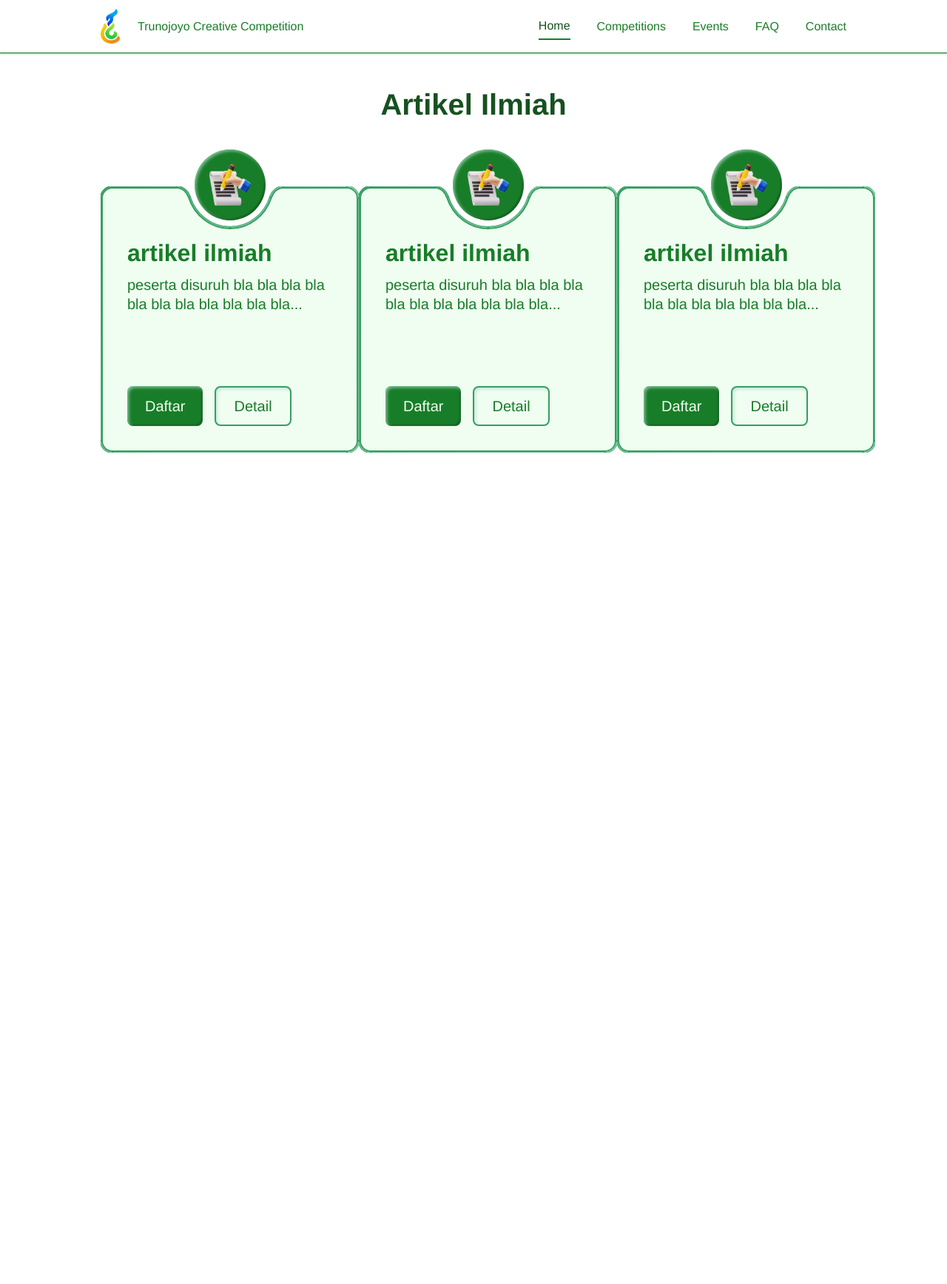
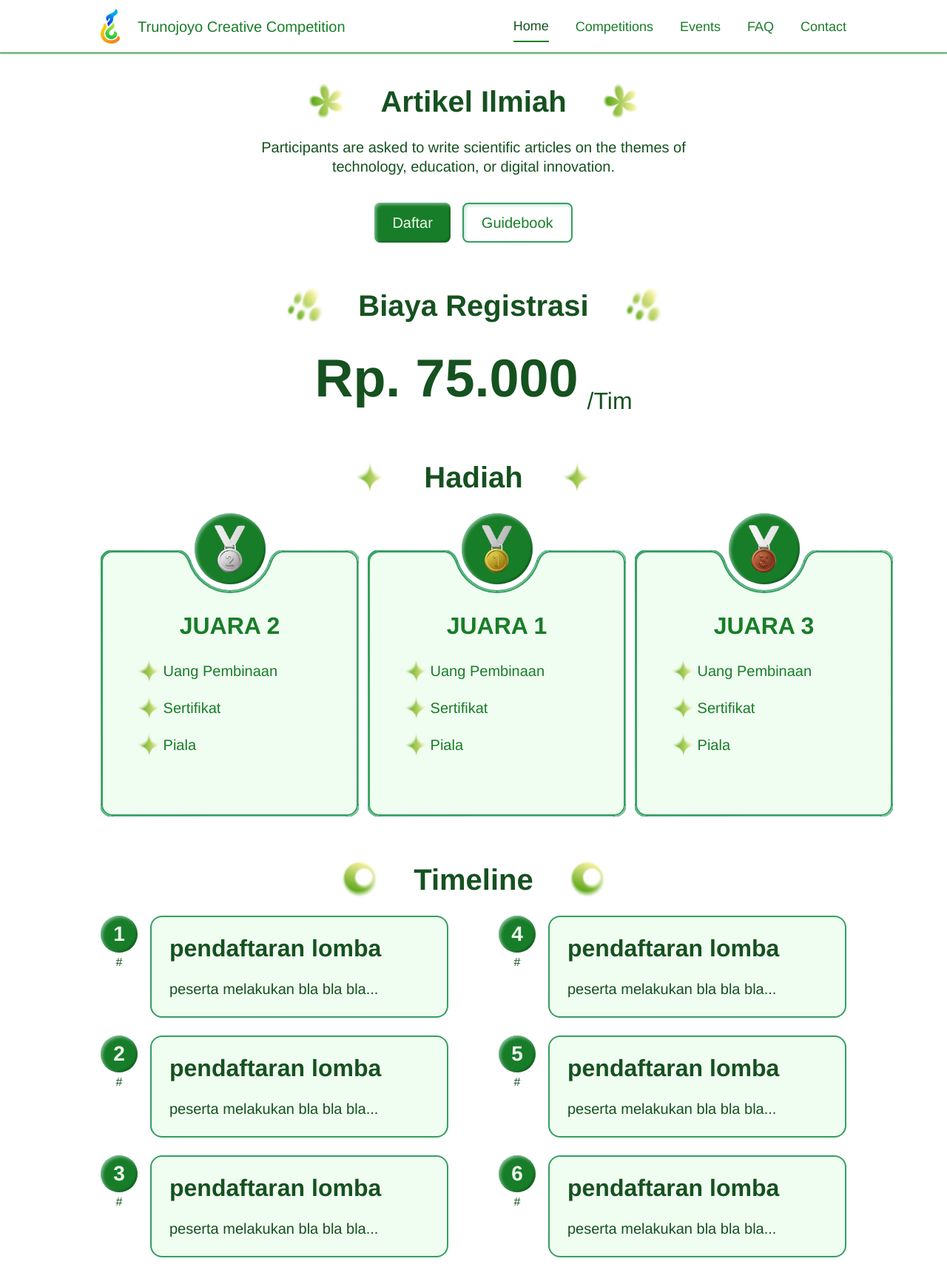
Before and after one commit to azhari-dev/redesign-tcc-2, a PHP site: page /competitions/artikel-ilmiah.html in a window 1280 px wide. Shown: the whole page at 74% size. Before the commit the page ends 612 px from the top, so only its background shows below. Run offline with PHP 8.4, Linux system fonts and the light colour scheme.

Commit message:
update competitions

```diff
--- a/competitions/artikel-ilmiah.html
+++ b/competitions/artikel-ilmiah.html
@@ -17,9 +17,9 @@
       <div class="navbar">
         <div class="nav-logo">
           <img src="../img/logotcc.png" alt="logo tcc">
-          <span>Trunojoyo Creative Competition</span>
+          <p class="headline-3-medium">Trunojoyo Creative Competition</p>
         </div>
-        <div class="nav-menu">
+        <div class="nav-menu callout-medium">
           <a href="../index.html" class="menu active">Home</a>
           <a href="../index.html#competitions" class="menu">Competitions</a>
           <a href="../index.html#event" class="menu">Events</a>
@@ -27,17 +27,53 @@
           <a href="../index.html#contact" class="menu">Contact</a>
         </div>
       </div>
-      <div class="main">
-        <div class="competitions">
+      <div class="competitions-page">
         <div class="headings">
-            <div class="flower"></div>
+          <div class="flower">
+            <img src="../img/elemen-1.png" alt="union-lite">
+          </div>
           <p class="heading-2-bold">Artikel Ilmiah</p>
-            <div class="flower"></div>
+          <div class="flower">
+            <img src="../img/elemen-1.png" alt="union-lite">
           </div>
-          <div class="contain">
+        </div>
+        <div class="section">
+          <div class="section-content">
+            <p class="headline-3-medium">Participants are asked to write scientific articles on the themes of technology, education, or digital innovation.</p>
+            <div class="card-button">
+              <div class="card-button">
+                <a href="#" class="label-1-medium button-2-1">Daftar</a>
+                <a href="#" class="label-1-medium button-2-2">Guidebook</a>
+              </div>
+            </div>
+          </div>
+        </div>
+        <div class="headings">
+          <div class="flower">
+            <img src="../img/elemen-10.png" alt="union-lite">
+          </div>
+          <p class="heading-2-bold">Biaya Registrasi</p>
+          <div class="flower">
+            <img src="../img/elemen-10.png" alt="union-lite">
+          </div>
+        </div>
+        <div class="section registrasi">
+          <p>Rp. 75.000</p>
+          <p class="heading-3-medium">/Tim</p>
+        </div>
+        <div class="headings">
+          <div class="flower">
+            <img src="../img/elemen-4.png" style="rotate: -8deg;" alt="union-lite">
+          </div>
+          <p class="heading-2-bold">Hadiah</p>
+          <div class="flower">
+            <img src="../img/elemen-4.png" style="rotate: -8deg;" alt="union-lite">
+          </div>
+        </div>
+        <div class="section registrasi contain">
           <div class="card">
             <div class="card-icon">
-                <img src="../img/artikel-ilmiah.png" alt="artikel-ilmiah">
+              <img src="../img/second.png" alt="artikel-ilmiah">
             </div>
             <div class="card-contain">
               <div class="subtract-contain">
@@ -54,35 +90,29 @@
                     </linearGradient>
                   </defs>
                 </svg>
-                  <!-- <svg xmlns="http://www.w3.org/2000/svg" height="360" viewBox="0 0 349 360" fill="none" class="subtract">
-                    <mask id="path-1-inside-1_73_2666" fill="white">
-                      <path d="M349 344C349 352.837 341.837 360 333 360H16C7.16344 360 0 352.837 0 344V16C0 7.16344 7.16344 0 16 0H116.539C124.836 0 131.509 6.48927 134.372 14.277C141.005 32.3212 156.67 45 174.939 45C193.209 45 208.874 32.3213 215.507 14.277C218.37 6.48928 225.043 0 233.34 0H333C341.837 0 349 7.16344 349 16V344Z"/>
-                    </mask>
-                    <path d="M349 344C349 352.837 341.837 360 333 360H16C7.16344 360 0 352.837 0 344V16C0 7.16344 7.16344 0 16 0H116.539C124.836 0 131.509 6.48927 134.372 14.277C141.005 32.3212 156.67 45 174.939 45C193.209 45 208.874 32.3213 215.507 14.277C218.37 6.48928 225.043 0 233.34 0H333C341.837 0 349 7.16344 349 16V344Z" fill="#F0FDF1"/>
-                    <path d="M174.939 45V47V45ZM134.372 14.277L132.495 14.9671L134.372 14.277ZM215.507 14.277L213.63 13.5869L215.507 14.277ZM333 360V358H16V360V362H333V360ZM0 344H2V16H0H-2V344H0ZM16 0V2H116.539V0V-2H16V0ZM134.372 14.277L132.495 14.9671C139.362 33.6466 155.681 47 174.939 47V45V43C157.66 43 142.649 30.9959 136.249 13.5869L134.372 14.277ZM174.939 45V47C194.198 47 210.517 33.6466 217.384 14.9671L215.507 14.277L213.63 13.5869C207.23 30.9959 192.219 43 174.939 43V45ZM233.34 0V2H333V0V-2H233.34V0ZM349 16H347V344H349H351V16H349ZM333 0V2C340.732 2 347 8.26801 347 16H349H351C351 6.05888 342.941 -2 333 -2V0ZM116.539 0V2C123.714 2 129.809 7.66143 132.495 14.9671L134.372 14.277L136.249 13.5869C133.209 5.31711 125.959 -2 116.539 -2V0ZM0 16H2C2 8.26801 8.26801 2 16 2V0V-2C6.05888 -2 -2 6.05887 -2 16H0ZM16 360V358C8.26801 358 2 351.732 2 344H0H-2C-2 353.941 6.05887 362 16 362V360ZM215.507 14.277L217.384 14.9671C220.07 7.66144 226.165 2 233.34 2V0V-2C223.92 -2 216.67 5.31712 213.63 13.5869L215.507 14.277ZM333 360V362C342.941 362 351 353.941 351 344H349H347C347 351.732 340.732 358 333 358V360Z" fill="url(#paint0_linear_73_2666)" mask="url(#path-1-inside-1_73_2666)"/>
-                    <defs>
-                      <linearGradient id="paint0_linear_73_2666" x1="0.000232304" y1="1.4302e-06" x2="266.642" y2="148.648" gradientUnits="userSpaceOnUse">
-                        <stop stop-color="#349F61"/>
-                        <stop offset="1" stop-color="#E8F9F9" stop-opacity="0.75"/>
-                      </linearGradient>
-                    </defs>
-                  </svg> -->
               </div>
-                <div class="card-content">
+              <div class="card-content-diff">
+                <p class="heading-3-bold">JUARA 2</p>
                 <div class="content">
-                    <p class="heading-3-bold">artikel ilmiah</p>
-                    <p class="headline-3-regular">peserta disuruh bla bla bla bla bla bla bla bla bla bla bla...</p>
+                  <div class="list-card">
+                    <img src="../img/elemen-4.png" alt="elemen-5">
+                    <p class="headline-3-medium">Uang Pembinaan</p>
                   </div>
-                  <div class="card-button">
-                    <a href="#" class="label-1-medium button-2-1">Daftar</a>
-                    <a href="artikel-ilmiah.html" class="label-1-medium button-2-2">Detail</a>
+                  <div class="list-card">
+                    <img src="../img/elemen-4.png" alt="elemen-5">
+                    <p class="headline-3-medium">Sertifikat</p>
+                  </div>
+                  <div class="list-card">
+                    <img src="../img/elemen-4.png" alt="elemen-5">
+                    <p class="headline-3-medium">Piala</p>
+                  </div>
                 </div>
               </div>
             </div>
           </div>
           <div class="card">
             <div class="card-icon">
-                <img src="../img/artikel-ilmiah.png" alt="artikel-ilmiah">
+              <img src="../img/first.png" alt="artikel-ilmiah">
             </div>
             <div class="card-contain">
               <div class="subtract-contain">
@@ -99,35 +129,29 @@
                     </linearGradient>
                   </defs>
                 </svg>
-                  <!-- <svg xmlns="http://www.w3.org/2000/svg" height="360" viewBox="0 0 349 360" fill="none" class="subtract">
-                    <mask id="path-1-inside-1_73_2666" fill="white">
-                      <path d="M349 344C349 352.837 341.837 360 333 360H16C7.16344 360 0 352.837 0 344V16C0 7.16344 7.16344 0 16 0H116.539C124.836 0 131.509 6.48927 134.372 14.277C141.005 32.3212 156.67 45 174.939 45C193.209 45 208.874 32.3213 215.507 14.277C218.37 6.48928 225.043 0 233.34 0H333C341.837 0 349 7.16344 349 16V344Z"/>
-                    </mask>
-                    <path d="M349 344C349 352.837 341.837 360 333 360H16C7.16344 360 0 352.837 0 344V16C0 7.16344 7.16344 0 16 0H116.539C124.836 0 131.509 6.48927 134.372 14.277C141.005 32.3212 156.67 45 174.939 45C193.209 45 208.874 32.3213 215.507 14.277C218.37 6.48928 225.043 0 233.34 0H333C341.837 0 349 7.16344 349 16V344Z" fill="#F0FDF1"/>
-                    <path d="M174.939 45V47V45ZM134.372 14.277L132.495 14.9671L134.372 14.277ZM215.507 14.277L213.63 13.5869L215.507 14.277ZM333 360V358H16V360V362H333V360ZM0 344H2V16H0H-2V344H0ZM16 0V2H116.539V0V-2H16V0ZM134.372 14.277L132.495 14.9671C139.362 33.6466 155.681 47 174.939 47V45V43C157.66 43 142.649 30.9959 136.249 13.5869L134.372 14.277ZM174.939 45V47C194.198 47 210.517 33.6466 217.384 14.9671L215.507 14.277L213.63 13.5869C207.23 30.9959 192.219 43 174.939 43V45ZM233.34 0V2H333V0V-2H233.34V0ZM349 16H347V344H349H351V16H349ZM333 0V2C340.732 2 347 8.26801 347 16H349H351C351 6.05888 342.941 -2 333 -2V0ZM116.539 0V2C123.714 2 129.809 7.66143 132.495 14.9671L134.372 14.277L136.249 13.5869C133.209 5.31711 125.959 -2 116.539 -2V0ZM0 16H2C2 8.26801 8.26801 2 16 2V0V-2C6.05888 -2 -2 6.05887 -2 16H0ZM16 360V358C8.26801 358 2 351.732 2 344H0H-2C-2 353.941 6.05887 362 16 362V360ZM215.507 14.277L217.384 14.9671C220.07 7.66144 226.165 2 233.34 2V0V-2C223.92 -2 216.67 5.31712 213.63 13.5869L215.507 14.277ZM333 360V362C342.941 362 351 353.941 351 344H349H347C347 351.732 340.732 358 333 358V360Z" fill="url(#paint0_linear_73_2666)" mask="url(#path-1-inside-1_73_2666)"/>
-                    <defs>
-                      <linearGradient id="paint0_linear_73_2666" x1="0.000232304" y1="1.4302e-06" x2="266.642" y2="148.648" gradientUnits="userSpaceOnUse">
-                        <stop stop-color="#349F61"/>
-                        <stop offset="1" stop-color="#E8F9F9" stop-opacity="0.75"/>
-                      </linearGradient>
-                    </defs>
-                  </svg> -->
               </div>
-                <div class="card-content">
+              <div class="card-content-diff">
+                <p class="heading-3-bold">JUARA 1</p>
                 <div class="content">
-                    <p class="heading-3-bold">artikel ilmiah</p>
-                    <p class="headline-3-regular">peserta disuruh bla bla bla bla bla bla bla bla bla bla bla...</p>
+                  <div class="list-card">
+                    <img src="../img/elemen-4.png" alt="elemen-5">
+                    <p class="headline-3-medium">Uang Pembinaan</p>
                   </div>
-                  <div class="card-button">
-                    <a href="#" class="label-1-medium button-2-1">Daftar</a>
-                    <a href="artikel-ilmiah.html" class="label-1-medium button-2-2">Detail</a>
+                  <div class="list-card">
+                    <img src="../img/elemen-4.png" alt="elemen-5">
+                    <p class="headline-3-medium">Sertifikat</p>
+                  </div>
+                  <div class="list-card">
+                    <img src="../img/elemen-4.png" alt="elemen-5">
+                    <p class="headline-3-medium">Piala</p>
+                  </div>
                 </div>
               </div>
             </div>
           </div>
           <div class="card">
             <div class="card-icon">
-                <img src="../img/artikel-ilmiah.png" alt="artikel-ilmiah">
+              <img src="../img/third.png" alt="artikel-ilmiah">
             </div>
             <div class="card-contain">
               <div class="subtract-contain">
@@ -144,30 +168,98 @@
                     </linearGradient>
                   </defs>
                 </svg>
-                  <!-- <svg xmlns="http://www.w3.org/2000/svg" height="360" viewBox="0 0 349 360" fill="none" class="subtract">
-                    <mask id="path-1-inside-1_73_2666" fill="white">
-                      <path d="M349 344C349 352.837 341.837 360 333 360H16C7.16344 360 0 352.837 0 344V16C0 7.16344 7.16344 0 16 0H116.539C124.836 0 131.509 6.48927 134.372 14.277C141.005 32.3212 156.67 45 174.939 45C193.209 45 208.874 32.3213 215.507 14.277C218.37 6.48928 225.043 0 233.34 0H333C341.837 0 349 7.16344 349 16V344Z"/>
-                    </mask>
-                    <path d="M349 344C349 352.837 341.837 360 333 360H16C7.16344 360 0 352.837 0 344V16C0 7.16344 7.16344 0 16 0H116.539C124.836 0 131.509 6.48927 134.372 14.277C141.005 32.3212 156.67 45 174.939 45C193.209 45 208.874 32.3213 215.507 14.277C218.37 6.48928 225.043 0 233.34 0H333C341.837 0 349 7.16344 349 16V344Z" fill="#F0FDF1"/>
-                    <path d="M174.939 45V47V45ZM134.372 14.277L132.495 14.9671L134.372 14.277ZM215.507 14.277L213.63 13.5869L215.507 14.277ZM333 360V358H16V360V362H333V360ZM0 344H2V16H0H-2V344H0ZM16 0V2H116.539V0V-2H16V0ZM134.372 14.277L132.495 14.9671C139.362 33.6466 155.681 47 174.939 47V45V43C157.66 43 142.649 30.9959 136.249 13.5869L134.372 14.277ZM174.939 45V47C194.198 47 210.517 33.6466 217.384 14.9671L215.507 14.277L213.63 13.5869C207.23 30.9959 192.219 43 174.939 43V45ZM233.34 0V2H333V0V-2H233.34V0ZM349 16H347V344H349H351V16H349ZM333 0V2C340.732 2 347 8.26801 347 16H349H351C351 6.05888 342.941 -2 333 -2V0ZM116.539 0V2C123.714 2 129.809 7.66143 132.495 14.9671L134.372 14.277L136.249 13.5869C133.209 5.31711 125.959 -2 116.539 -2V0ZM0 16H2C2 8.26801 8.26801 2 16 2V0V-2C6.05888 -2 -2 6.05887 -2 16H0ZM16 360V358C8.26801 358 2 351.732 2 344H0H-2C-2 353.941 6.05887 362 16 362V360ZM215.507 14.277L217.384 14.9671C220.07 7.66144 226.165 2 233.34 2V0V-2C223.92 -2 216.67 5.31712 213.63 13.5869L215.507 14.277ZM333 360V362C342.941 362 351 353.941 351 344H349H347C347 351.732 340.732 358 333 358V360Z" fill="url(#paint0_linear_73_2666)" mask="url(#path-1-inside-1_73_2666)"/>
-                    <defs>
-                      <linearGradient id="paint0_linear_73_2666" x1="0.000232304" y1="1.4302e-06" x2="266.642" y2="148.648" gradientUnits="userSpaceOnUse">
-                        <stop stop-color="#349F61"/>
-                        <stop offset="1" stop-color="#E8F9F9" stop-opacity="0.75"/>
-                      </linearGradient>
-                    </defs>
-                  </svg> -->
               </div>
-                <div class="card-content">
+              <div class="card-content-diff">
+                <p class="heading-3-bold">JUARA 3</p>
                 <div class="content">
-                    <p class="heading-3-bold">artikel ilmiah</p>
-                    <p class="headline-3-regular">peserta disuruh bla bla bla bla bla bla bla bla bla bla bla...</p>
+                  <div class="list-card">
+                    <img src="../img/elemen-4.png" alt="elemen-5">
+                    <p class="headline-3-medium">Uang Pembinaan</p>
                   </div>
-                  <div class="card-button">
-                    <a href="#" class="label-1-medium button-2-1">Daftar</a>
-                    <a href="artikel-ilmiah.html" class="label-1-medium button-2-2">Detail</a>
+                  <div class="list-card">
+                    <img src="../img/elemen-4.png" alt="elemen-5">
+                    <p class="headline-3-medium">Sertifikat</p>
+                  </div>
+                  <div class="list-card">
+                    <img src="../img/elemen-4.png" alt="elemen-5">
+                    <p class="headline-3-medium">Piala</p>
                   </div>
                 </div>
+              </div>
+            </div>
+          </div>
+        </div>
+        <div class="headings">
+          <div class="flower">
+            <img src="../img/elemen-8.png" style="rotate: -8deg;" alt="union-lite">
+          </div>
+          <p class="heading-2-bold">Timeline</p>
+          <div class="flower">
+            <img src="../img/elemen-8.png" style="rotate: -8deg;" alt="union-lite">
+          </div>
+        </div>
+        <div class="timeline">
+          <div class="timeline-contain">
+            <div class="list-timeline">
+              <div class="list-number">
+                <div class="number headline-1-bold">1</div>
+                <p>#</p>
+              </div>
+              <div class="list-content">
+                <p class="heading-3-bold">pendaftaran lomba</p>
+                <p class="headline-3-regular">peserta melakukan bla bla bla...</p>
+              </div>
+            </div>
+            <div class="list-timeline">
+              <div class="list-number">
+                <div class="number headline-1-bold">2</div>
+                <p>#</p>
+              </div>
+              <div class="list-content">
+                <p class="heading-3-bold">pendaftaran lomba</p>
+                <p class="headline-3-regular">peserta melakukan bla bla bla...</p>
+              </div>
+            </div>
+            <div class="list-timeline">
+              <div class="list-number">
+                <div class="number headline-1-bold">3</div>
+                <p>#</p>
+              </div>
+              <div class="list-content">
+                <p class="heading-3-bold">pendaftaran lomba</p>
+                <p class="headline-3-regular">peserta melakukan bla bla bla...</p>
+              </div>
+            </div>
+          </div>
+          <div class="timeline-contain">
+            <div class="list-timeline">
+              <div class="list-number">
+                <div class="number headline-1-bold">4</div>
+                <p>#</p>
+              </div>
+              <div class="list-content">
+                <p class="heading-3-bold">pendaftaran lomba</p>
+                <p class="headline-3-regular">peserta melakukan bla bla bla...</p>
+              </div>
+            </div>
+            <div class="list-timeline">
+              <div class="list-number">
+                <div class="number headline-1-bold">5</div>
+                <p>#</p>
+              </div>
+              <div class="list-content">
+                <p class="heading-3-bold">pendaftaran lomba</p>
+                <p class="headline-3-regular">peserta melakukan bla bla bla...</p>
+              </div>
+            </div>
+            <div class="list-timeline">
+              <div class="list-number">
+                <div class="number headline-1-bold">6</div>
+                <p>#</p>
+              </div>
+              <div class="list-content">
+                <p class="heading-3-bold">pendaftaran lomba</p>
+                <p class="headline-3-regular">peserta melakukan bla bla bla...</p>
               </div>
             </div>
           </div>
--- a/competitions/desain-grafis.html
+++ b/competitions/desain-grafis.html
@@ -17,10 +17,10 @@
       <div class="navbar">
         <div class="nav-logo">
           <img src="../img/logotcc.png" alt="logo tcc">
-          <span>Trunojoyo Creative Competition</span>
+          <p class="headline-3-medium">Trunojoyo Creative Competition</p>
         </div>
-        <div class="nav-menu">
-          <a href="../index.html#home" class="menu active">Home</a>
+        <div class="nav-menu callout-medium">
+          <a href="../index.html" class="menu active">Home</a>
           <a href="../index.html#competitions" class="menu">Competitions</a>
           <a href="../index.html#event" class="menu">Events</a>
           <a href="../index.html#faq" class="menu">FAQ</a>
--- a/competitions/web-desain.html
+++ b/competitions/web-desain.html
@@ -17,10 +17,10 @@
       <div class="navbar">
         <div class="nav-logo">
           <img src="../img/logotcc.png" alt="logo tcc">
-          <span>Trunojoyo Creative Competition</span>
+          <p class="headline-3-medium">Trunojoyo Creative Competition</p>
         </div>
-        <div class="nav-menu">
-          <a href="../index.html#home" class="menu active">Home</a>
+        <div class="nav-menu callout-medium">
+          <a href="../index.html" class="menu active">Home</a>
           <a href="../index.html#competitions" class="menu">Competitions</a>
           <a href="../index.html#event" class="menu">Events</a>
           <a href="../index.html#faq" class="menu">FAQ</a>
--- a/style.css
+++ b/style.css
@@ -23,6 +23,7 @@ body {
   font-style: var(--heading-heading-3-bold-font-style);
   letter-spacing: var(--heading-heading-3-bold-letter-spacing);
   line-height: var(--heading-heading-3-bold-line-height);
+  text-align: center;
 }
 
 .heading-3-medium {
@@ -190,8 +191,9 @@ a {
 .main {
   display: flex;
   flex-direction: column;
-  gap: 24px;
-  margin-top: 72px;
+  /* gap: 24px; */
+  /* margin-top: 72px; */
+  padding-top: 72px;
 }
 
 .home {
@@ -248,7 +250,7 @@ a {
 .headings {
   display: flex;
   gap: 48px;
-  padding: 12px 0;
+  padding: 48px 0 12px;
   align-items: center;
   align-self: stretch;
   justify-content: center;
@@ -590,3 +592,140 @@ a {
   gap: 12px;
 }
 /* sponsor end */
+
+
+
+
+/* competitions page start */
+.competitions-page {
+  display: flex;
+  flex-direction: column;
+  align-items: center;
+  /* gap: 24px; */
+  /* margin-top: 72px; */
+  padding: 64px 136px 24px;
+  color: var(--mainprimarypr-900);
+}
+
+.section, .section-content {
+  display: flex;
+  flex-direction: column;
+  align-items: center;
+  /* background-color: tomato; */
+}
+
+.section-content {
+  /* background-color: tomato; */
+  width: 60%;
+  text-align: center;
+  padding: 12px 0;
+  display: flex;
+  flex-direction: column;
+  gap: 36px;
+}
+
+.flower img {
+  width: 50px;
+  height: 50px;
+}
+
+.registrasi {
+  display: flex;
+  flex-direction: row;
+  align-items: flex-end;
+  padding: 12px 0;
+  gap: 12px;
+  font-size: var(--display-bold-font-size);
+  font-weight: var(--display-bold-font-weight);
+  font-style: var(--display-bold-font-style);
+  letter-spacing: var(--display-bold-letter-spacing);
+  line-height: var(--display-bold-line-height);
+}
+
+.card-icon img {
+  height: 100%;
+  width: 65%;
+}
+
+.card-content-diff {
+  height: 360px;
+  width: 349px;
+  z-index: 1;
+  padding: 84px 36px 36px;
+  display: flex;
+  flex-direction: column;
+  gap: 24px;
+}
+
+.list-card {
+  display: flex;
+  padding: 0 10px;
+  align-items: center;
+}
+
+.list-card img {
+  width: 15%;
+  rotate: -10deg;
+}
+
+.timeline {
+  display: flex;
+  width: 100%;
+  padding: 12px 0;
+  align-items: center;
+  gap: 68px;
+  /* justify-content: space-between; */
+}
+
+.timeline-contain {
+  display: flex;
+  flex-direction: column;
+  align-items: flex-start;
+  gap: 24px;
+  flex: 1 0 0;
+}
+
+.list-timeline {
+  display: flex;
+  align-items: flex-start;
+  gap: 17px;
+  align-self: stretch;
+}
+
+.list-number {
+  display: flex;
+  flex-direction: column;
+  align-items: center;
+  gap: 4px;
+  align-self: stretch;
+}
+
+.list-content {
+  display: flex;
+  padding: 24px;
+  flex-direction: column;
+  justify-content: center;
+  align-items: flex-start;
+  gap: 24px;
+  flex: 1 0 0;
+  border-radius: 16px;
+  border: 2px solid var(--Linear-1, #349F61);
+  background: var(--Main-Primary-pr50, #F0FDF1);
+}
+
+.number {
+  display: flex;
+  width: 50px;
+  height: 50px;
+  padding: 15px 12px;
+  justify-content: center;
+  align-items: center;
+  background-color: var(--mainprimarypr-700);
+  color: var(--mainprimarypr-50);
+  border-radius: 100%;
+  gap: 10px;
+  box-shadow: 2px 2px 4px 0 rgba(178, 222, 203, 0.75) inset, -2px -2px 2px 0 rgba(0, 39, 12, 0.35) inset;
+  backdrop-filter: blur(3px);
+}
+
+/* competitions page end */
```
Also changed, not shown: index.html (+0 -39 lines), img/elemen-10.png (added), img/first.png (added), img/second.png (added), img/third.png (added). Lines whose indentation alone changed are shown as unchanged.
